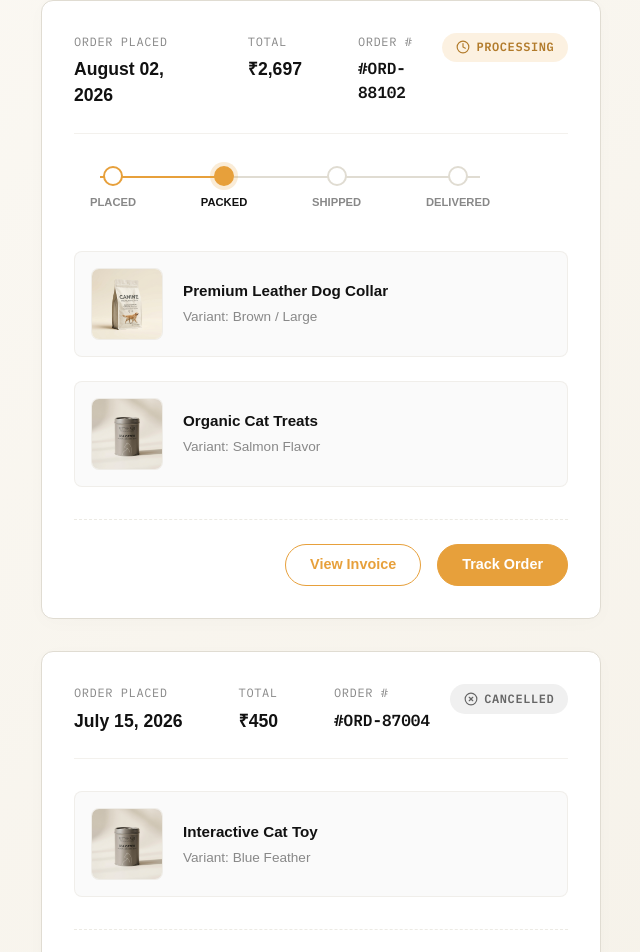
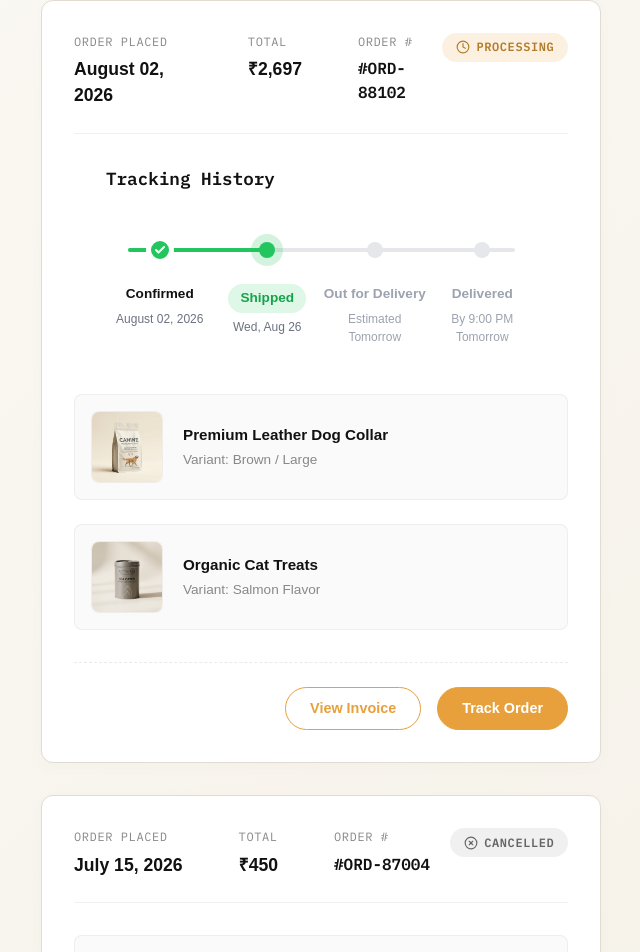
Before and after one commit to SevenX-Labs/kickat-client, a Next.js app: page /account in a window 1280 px wide. Shown: the part 879-1831 px from the top of the page, without its empty margins (319-959 px from the left). Built offline with nearby package versions, Linux system fonts and the light colour scheme.

Commit message:
feat: implement user account page with order history and tracking dashboard

```diff
--- a/src/app/account/Account.module.css
+++ b/src/app/account/Account.module.css
@@ -316,73 +316,136 @@
   color: #666;
 }
 
-/* Progress Tracker */
-.progressTracker {
-  display: flex;
-  align-items: center;
-  justify-content: space-between;
-  margin-top: 1.5rem;
+/* Premium Tracking History */
+.trackingHistoryContainer {
+  margin-top: 1rem;
+  margin-bottom: 3rem;
+  padding: 0 1rem;
+}
+
+.trackingTitle {
+  font-family: var(--font-ibm-plex-mono), monospace;
+  font-size: 1.1rem;
+  font-weight: 700;
+  color: #111;
+  margin-bottom: 2.5rem;
+}
+
+.progressTrackerPremium {
   position: relative;
   width: 100%;
-  max-width: 400px;
+  margin: 0 auto;
 }
 
-.progressLine {
+.premiumLineBg {
   position: absolute;
-  top: 10px;
-  left: 10px;
-  right: 10px;
-  height: 2px;
-  background-color: #e0dcd2;
+  top: 16px;
+  left: 5%;
+  right: 5%;
+  height: 4px;
+  background-color: #e5e7eb;
   z-index: 0;
+  border-radius: 4px;
 }
 
-.progressLineActive {
+.premiumLineFill {
   position: absolute;
-  top: 10px;
-  left: 10px;
-  height: 2px;
-  background-color: #E7A03B;
+  top: 16px;
+  left: 5%;
+  height: 4px;
+  background-color: #22c55e;
   z-index: 1;
+  border-radius: 4px;
+  transition: width 0.5s ease;
 }
 
-.progressStep {
+.premiumStepsWrapper {
   position: relative;
   z-index: 2;
   display: flex;
+  justify-content: space-between;
+  align-items: flex-start;
+}
+
+.premiumStep {
+  display: flex;
   flex-direction: column;
   align-items: center;
-  gap: 0.5rem;
+  flex: 1;
+  text-align: center;
 }
 
-.stepDot {
-  width: 20px;
-  height: 20px;
-  border-radius: 50%;
-  background-color: white;
-  border: 2px solid #e0dcd2;
+.premiumDotContainer {
+  height: 36px;
+  display: flex;
+  align-items: center;
+  justify-content: center;
+  margin-bottom: 1rem;
 }
 
-.progressStep.active .stepDot {
-  border-color: #E7A03B;
-  background-color: #E7A03B;
-  box-shadow: 0 0 0 4px rgba(231, 160, 59, 0.2);
+.premiumCheck {
+  display: flex;
+  background: white;
+  border-radius: 50%;
+  padding: 2px;
 }
 
-.progressStep.completed .stepDot {
-  border-color: #E7A03B;
-  background-color: white;
+.premiumActiveHalo {
+  width: 32px;
+  height: 32px;
+  border-radius: 50%;
+  background-color: rgba(34, 197, 94, 0.2);
+  display: flex;
+  align-items: center;
+  justify-content: center;
 }
 
-.stepLabel {
-  font-size: 0.7rem;
-  font-weight: 600;
-  text-transform: uppercase;
-  color: #888;
+.premiumActiveDot {
+  width: 16px;
+  height: 16px;
+  border-radius: 50%;
+  background-color: #22c55e;
 }
 
-.progressStep.active .stepLabel {
+.premiumEmptyDot {
+  width: 16px;
+  height: 16px;
+  border-radius: 50%;
+  background-color: #e5e7eb;
+}
+
+.premiumStepInfo {
+  display: flex;
+  flex-direction: column;
+  align-items: center;
+  gap: 0.35rem;
+}
+
+.premiumLabel {
+  font-size: 0.85rem;
+  font-weight: 600;
+  color: #9ca3af;
+}
+
+.premiumStep.completed .premiumLabel {
   color: #111;
+}
+
+.premiumLabelPill {
+  background-color: rgba(34, 197, 94, 0.15);
+  color: #16a34a;
+  padding: 0.25rem 0.75rem;
+  border-radius: 9999px;
+}
+
+.premiumTime {
+  font-size: 0.75rem;
+  color: #9ca3af;
+}
+
+.premiumStep.completed .premiumTime,
+.premiumStep.active .premiumTime {
+  color: #6b7280;
 }
 
 /* Order Items */
--- a/src/app/account/page.tsx
+++ b/src/app/account/page.tsx
@@ -3,7 +3,7 @@
 import { useState, Suspense } from 'react';
 import { useSearchParams, useRouter } from 'next/navigation';
 import Image from 'next/image';
-import { Package, User, MapPin, Heart, LogOut, CheckCircle2, Clock, Search, XCircle } from 'lucide-react';
+import { Package, User, MapPin, Heart, LogOut, CheckCircle2, Clock, Search, XCircle, ClipboardList, ClipboardCheck, Truck, PackageCheck, CheckCircle } from 'lucide-react';
 import styles from './Account.module.css';
 
 // Mock Data
@@ -84,20 +84,50 @@ function AccountContent() {
     }
   };
 
-  const renderProgressTracker = (progress: number) => {
-    const steps = ['Placed', 'Packed', 'Shipped', 'Delivered'];
-    const activeIndex = progress;
+  const renderProgressTracker = (progress: number, orderDate: string) => {
+    const steps = [
+      { label: 'Confirmed', time: `${orderDate}` },
+      { label: 'Shipped', time: `Wed, Aug 26` },
+      { label: 'Out for Delivery', time: `Estimated Tomorrow` },
+      { label: 'Delivered', time: `By 9:00 PM Tomorrow` }
+    ];
+
+    // Normalize progress to fit 4-step timeline (0 to 3)
+    const activeIndex = progress === undefined ? 0 : progress;
 
     return (
-      <div className={styles.progressTracker}>
-        <div className={styles.progressLine}></div>
-        <div className={styles.progressLineActive} style={{ width: `${(activeIndex / (steps.length - 1)) * 100}%` }}></div>
-        {steps.map((step, idx) => (
-          <div key={idx} className={`${styles.progressStep} ${idx < activeIndex ? styles.completed : ''} ${idx === activeIndex ? styles.active : ''}`}>
-            <div className={styles.stepDot}></div>
-            <span className={styles.stepLabel}>{step}</span>
+      <div className={styles.trackingHistoryContainer}>
+        <h3 className={styles.trackingTitle}>Tracking History</h3>
+
+        <div className={styles.progressTrackerPremium}>
+          <div className={styles.premiumLineBg}></div>
+          <div className={styles.premiumLineFill} style={{ width: `${(activeIndex / (steps.length - 1)) * 100}%` }}></div>
+
+          <div className={styles.premiumStepsWrapper}>
+            {steps.map((step, idx) => (
+              <div key={idx} className={`${styles.premiumStep} ${idx < activeIndex ? styles.completed : ''} ${idx === activeIndex ? styles.active : ''}`}>
+                <div className={styles.premiumDotContainer}>
+                  {idx < activeIndex ? (
+                    <div className={styles.premiumCheck}><CheckCircle2 size={24} fill="#22c55e" color="white" strokeWidth={2} /></div>
+                  ) : idx === activeIndex ? (
+                    <div className={styles.premiumActiveHalo}>
+                      <div className={styles.premiumActiveDot}></div>
+                    </div>
+                  ) : (
+                    <div className={styles.premiumEmptyDot}></div>
+                  )}
+                </div>
+
+                <div className={styles.premiumStepInfo}>
+                  <div className={`${styles.premiumLabel} ${idx === activeIndex ? styles.premiumLabelPill : ''}`}>
+                    {step.label}
+                  </div>
+                  <div className={styles.premiumTime}>{step.time}</div>
+                </div>
+              </div>
+            ))}
           </div>
-        ))}
+        </div>
       </div>
     );
   };
@@ -219,7 +249,7 @@ function AccountContent() {
 
                       {order.status === 'Processing' && order.progress !== undefined && (
                         <div style={{ marginBottom: '2.5rem', padding: '0 1rem' }}>
-                          {renderProgressTracker(order.progress)}
+                          {renderProgressTracker(order.progress, order.date)}
                         </div>
                       )}
 
```
